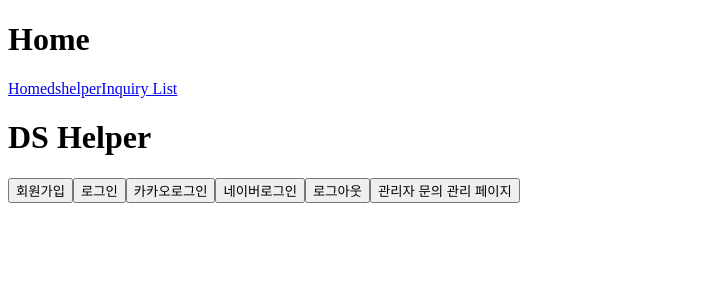
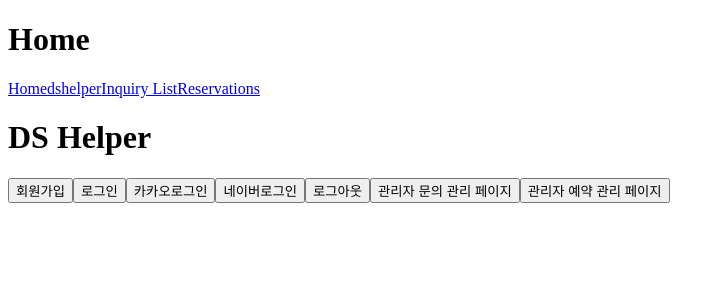
Before and after one commit to pjtss/test-frontend, a React (Vite) app in the folder test-websocket/: page / in a window 1280 px wide. Shown: the top 300 px of the page, without its empty margins (0-725 px from the left). Built offline with nearby package versions, Linux system fonts and the light colour scheme; no server answers.

Commit message:
UPDATE: app.jsx

```diff
--- a/test-websocket/src/App.jsx
+++ b/test-websocket/src/App.jsx
@@ -1,5 +1,6 @@
 import Dshelper from '@/components/Dshelper';
 import InquiryList from '@/components/admin/InquiryList';
+import AdminReservations from '@/components/services/PersonalReservationService';
 import { Routes, Route, Link } from 'react-router-dom';
 
 function App() {
@@ -11,12 +12,14 @@ function App() {
         <Link to="/">Home</Link>
         <Link to="/dshelper">dshelper</Link>
         <Link to="/admin/inquiry">Inquiry List</Link>
+        <Link to="/admin/reservations">Reservations</Link>
       </nav>
       <div>
         <Routes>
           <Route path="/" element={<Dshelper />} />
           <Route path="/dshelper" element={<Dshelper />} />
           <Route path="/admin/inquiry" element={<InquiryList />} />
+          <Route path="/admin/reservations" element={<AdminReservations />} />
         </Routes>
       </div>
     </div>
--- a/test-websocket/src/components/Dshelper.jsx
+++ b/test-websocket/src/components/Dshelper.jsx
@@ -1,5 +1,6 @@
 import {join, login, kakaoLogin, naverLogin, logout} from '@/services/UserService.jsx';
 import InquiryList from '@/components/admin/InquiryList.jsx';
+import AdminReservations from '@/components/services/PersonalReservationService';
 
 export default function dshelper() {
 
@@ -12,6 +13,7 @@ export default function dshelper() {
             <button onClick={naverLogin} > 네이버로그인 </button>
             <button onClick={logout} > 로그아웃 </button>
             <button onClick={InquiryList} > 관리자 문의 관리 페이지 </button>
+            <button onClick={AdminReservations} > 관리자 예약 관리 페이지 </button>
         </div>
     );
 }
```
